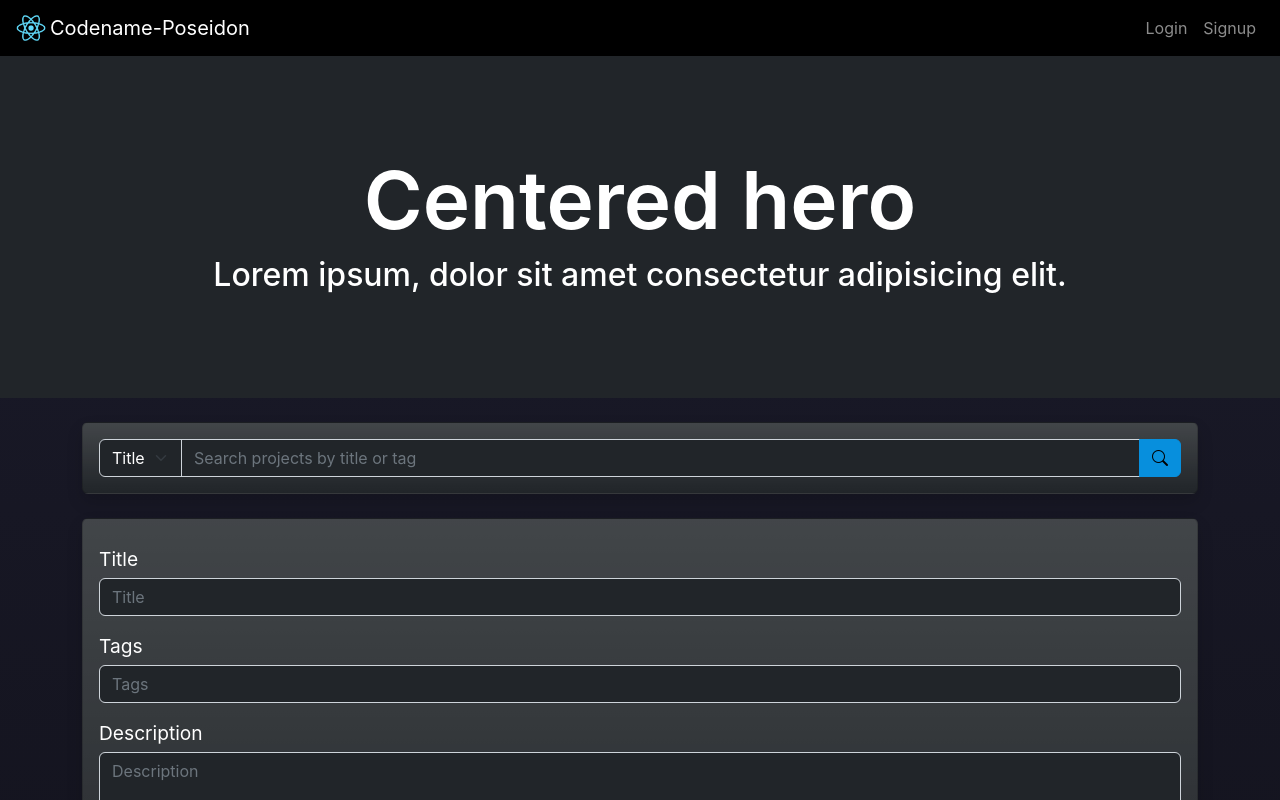
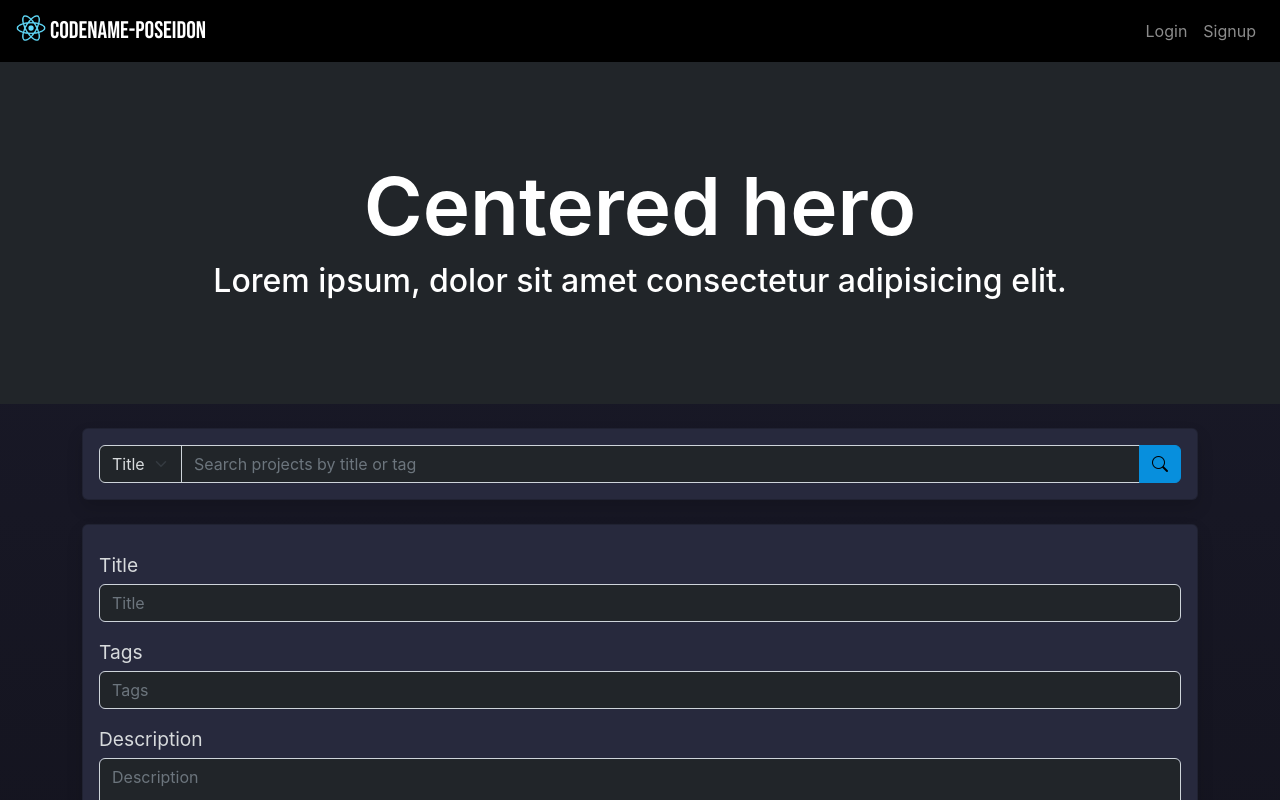
Before and after one commit to cnohilly/codeflow, a React (Create React App) app in the folder client/: page / in a window 1280 px wide. Both pictures are taken after a click on the button "Create Project". Shown: the top 800 px of the page. Built offline with nearby package versions, Linux system fonts and the light colour scheme; no server answers.

Commit message:
added some color themes to project form and search bar

```diff
--- a/client/public/index.html
+++ b/client/public/index.html
@@ -24,6 +24,9 @@
       work correctly both with client-side routing and a non-root public URL.
       Learn how to configure a non-root public URL by running `npm run build`.
     -->
+    <link rel="preconnect" href="https://fonts.googleapis.com">
+    <link rel="preconnect" href="https://fonts.gstatic.com" crossorigin>
+    <link href="https://fonts.googleapis.com/css2?family=Bebas+Neue&family=Oswald&display=swap" rel="stylesheet">
     <title>React App</title>
   </head>
   <body>
--- a/client/src/components/Header/index.js
+++ b/client/src/components/Header/index.js
@@ -24,7 +24,7 @@ const Header = () => {
                 className="d-inline-block align-top me-1"
                 alt="React Bootstrap logo"
               />
-              <div className="d-none d-sm-block">
+              <div className="d-none d-sm-block brand fs-4">
                 Codename-Poseidon
               </div>
             </Navbar.Brand>
--- a/client/src/components/ProjectForm/index.js
+++ b/client/src/components/ProjectForm/index.js
@@ -8,7 +8,7 @@ const ProjectForm = () => {
   return (
     // project form card
     <Col>
-      <Card className="bg-dark bg-gradient text-white shadow mb-4">
+      <Card className="dark-card-bg text-light shadow mb-4">
         <Card.Body>
           {/* Toggle project form */}
           {!displayProjectForm ?
@@ -29,7 +29,7 @@ const ProjectForm = () => {
                 <Form.Control
                   type="text"
                   placeholder="Title"
-                  className="bg-dark text-white"
+                  className="bg-dark text-light"
                 />
               </Form.Group>
 
@@ -40,7 +40,7 @@ const ProjectForm = () => {
                 <Form.Control
                   type="text"
                   placeholder="Tags"
-                  className="bg-dark text-white"
+                  className="bg-dark text-light"
                 />
               </Form.Group>
 
@@ -51,7 +51,7 @@ const ProjectForm = () => {
                   as="textarea"
                   placeholder="Description"
                   rows={4}
-                  className="bg-dark text-white"
+                  className="bg-dark text-light"
                 />
               </Form.Group>
 
@@ -62,7 +62,7 @@ const ProjectForm = () => {
                   <Form.Control
                     type="text"
                     placeholder="Enter deployed application link"
-                    className="bg-dark text-white"
+                    className="bg-dark text-light"
                   />
                 </Form.Group>
                 {/* project repo link input */}
@@ -71,7 +71,7 @@ const ProjectForm = () => {
                   <Form.Control
                     type="text"
                     placeholder="Enter GitHub repository link"
-                    className="bg-dark text-white"
+                    className="bg-dark text-light"
                   />
                 </Form.Group>
               </Row>
--- a/client/src/components/SearchBar/index.js
+++ b/client/src/components/SearchBar/index.js
@@ -5,14 +5,14 @@ const SearchBar = () => {
 
   return (
     // search bar card
-    <Card className="bg-dark bg-gradient shadow mb-4 ">
+    <Card className="dark-card-bg shadow mb-4 ">
       <Card.Body>
         <Form>
           <InputGroup>
             {/* select menu */}
             <Form.Select
               aria-label="Select"
-              className="text-bg-dark w-100"
+              className="bg-dark text-light w-100"
             >
               <option value="title">Title</option>
               <option value="tag">Tag</option>
@@ -21,7 +21,7 @@ const SearchBar = () => {
             <Form.Control
               type="text"
               placeholder="Search projects by title or tag"
-              className="bg-dark text-white"
+              className="bg-dark text-light"
             />
             <Button
               variant="primary"
--- a/client/src/index.css
+++ b/client/src/index.css
@@ -17,18 +17,18 @@
 
 /* Track */
 ::-webkit-scrollbar-track {
-  background: darkgray;
+  background: #32383d;
 }
 
 /* Handle */
 ::-webkit-scrollbar-thumb {
-  background: #347aa8;
+  background: var(--bs-success);
   border-radius: 5px;
 }
 
 /* Handle on hover */
 ::-webkit-scrollbar-thumb:hover {
-  background: #5c8cab;
+  background: #30f7a1;
 }
 
 html {
@@ -69,6 +69,10 @@ code {
   background-color: var(--dark-header);
 }
 
+.brand {
+  font-family: 'Bebas Neue', cursive;
+}
+
 /* Project Form */
 select {
   max-width: fit-content;
--- a/client/src/pages/Home.js
+++ b/client/src/pages/Home.js
@@ -34,7 +34,7 @@ const Home = () => {
 
         {/* Project List */}
         {loading
-          ? <p>Loading Projects</p>
+          ? <h2 className="text-white text-center">Loading Projects</h2>
           : <ProjectList projects={projects} />
         }
 
```
